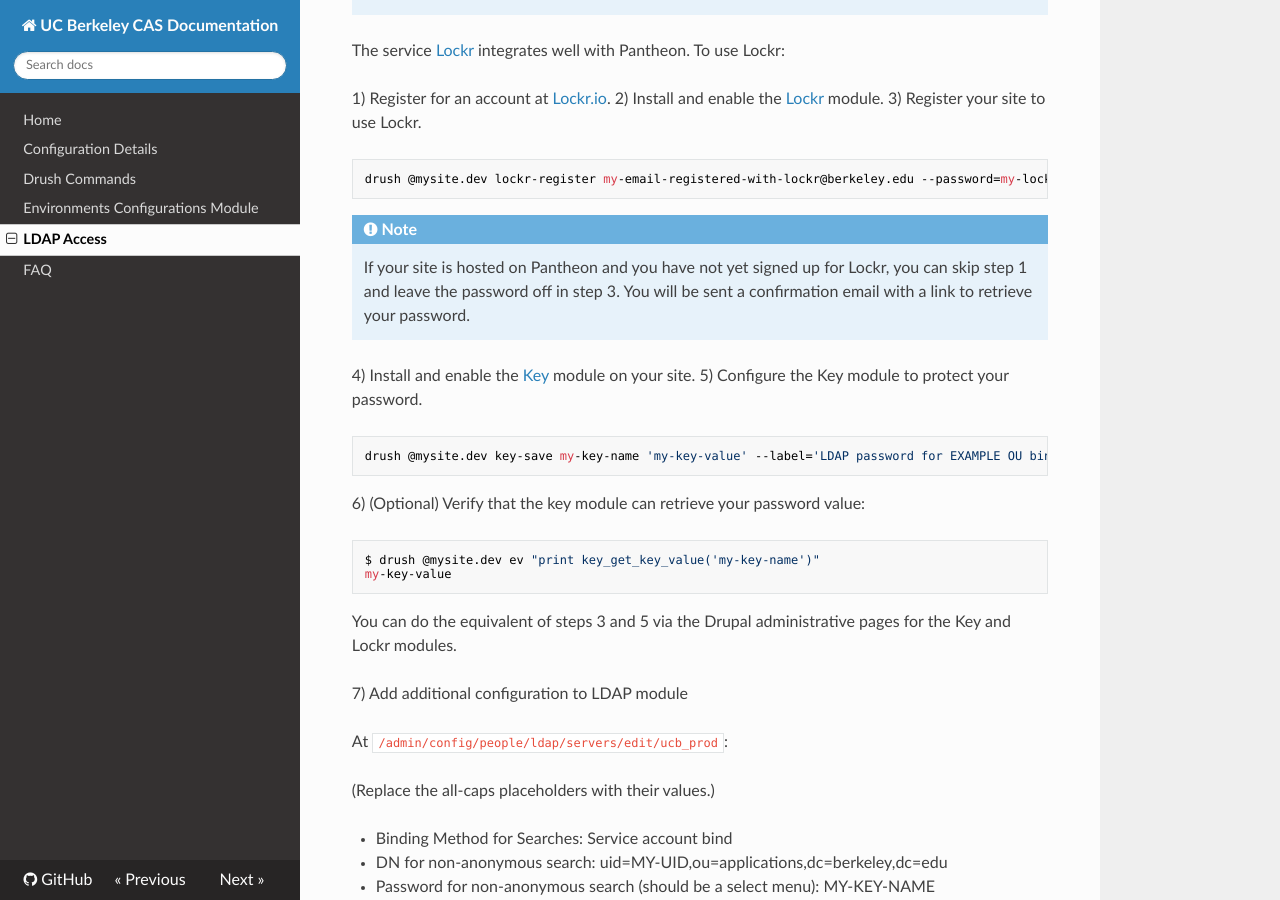
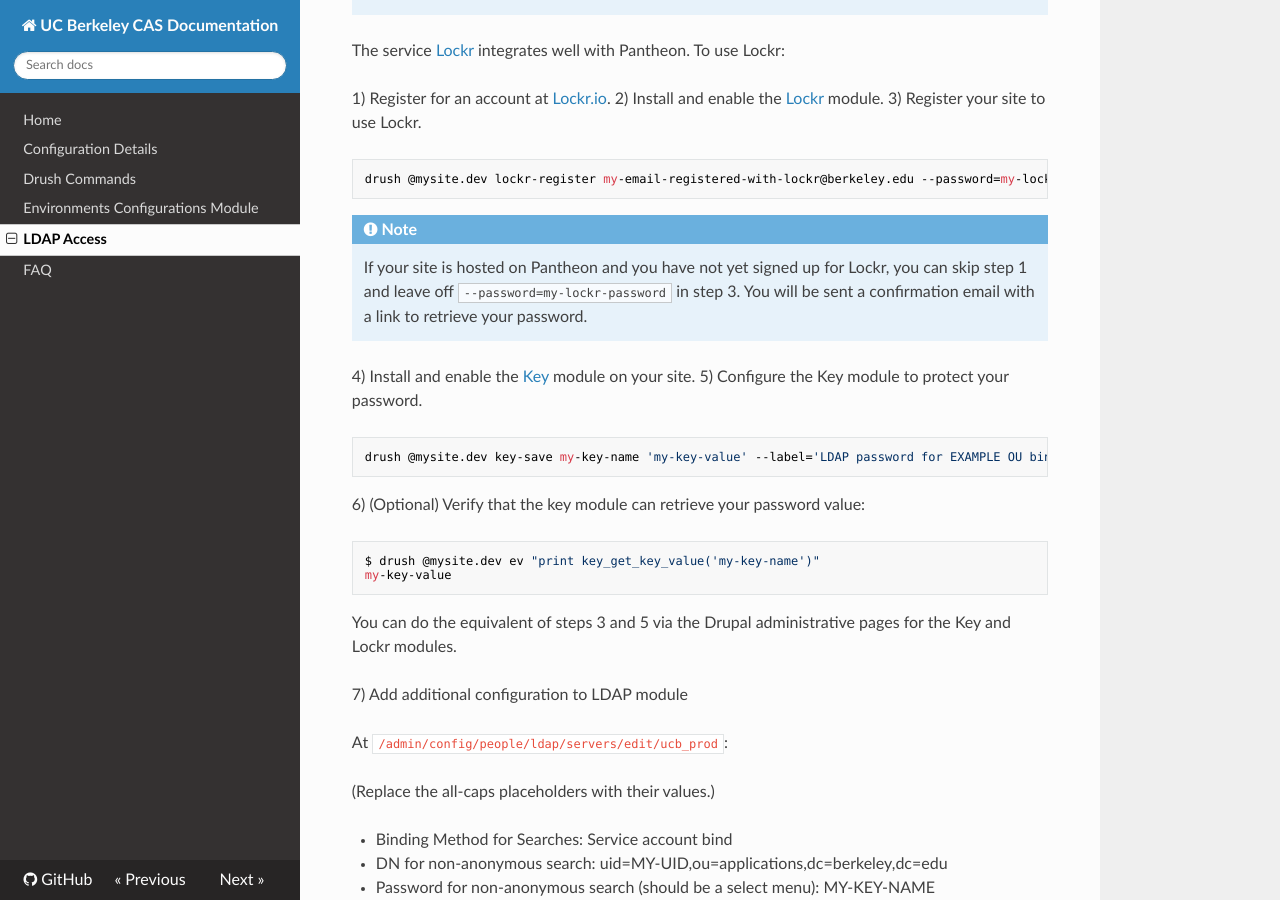
Before and after one commit to ucb-ist-drupal/ucberkeley_cas-7, an MkDocs documentation site: the page built from docs/ldap_access.md, in a window 1280 px wide and 900 px high, scrolled down 907 px. Built offline with MkDocs 1.6.1, drawn with Linux system fonts in a browser that asks for light colours; nearby versions of some CDN libraries; old or Windows-style settings are respelled for this version of MkDocs.

Commit message:
Docs: clarification.

```diff
--- a/docs/ldap_access.md
+++ b/docs/ldap_access.md
@@ -40,7 +40,7 @@ drush @mysite.dev lockr-register my-email-registered-with-lockr@berkeley.edu --p
 !!! note
 
     If your site is hosted on Pantheon and you have not yet signed up for Lockr, you can skip
-    step 1 and leave the password off in step 3.  You will be sent a confirmation email with a
+    step 1 and leave off `--password=my-lockr-password` in step 3.  You will be sent a confirmation email with a
     link to retrieve your password.
 
 4) Install and enable the [Key](https://www.drupal.org/project/key) module on your site.
```
